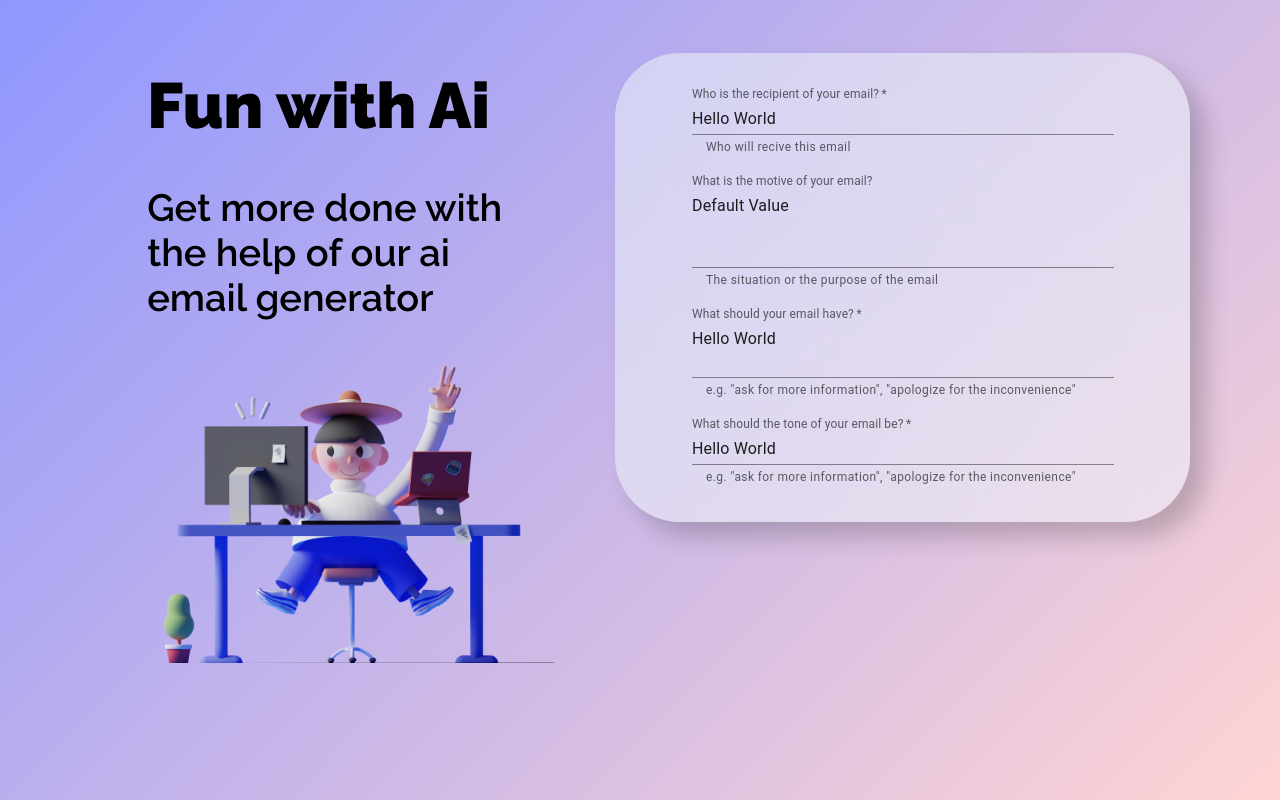
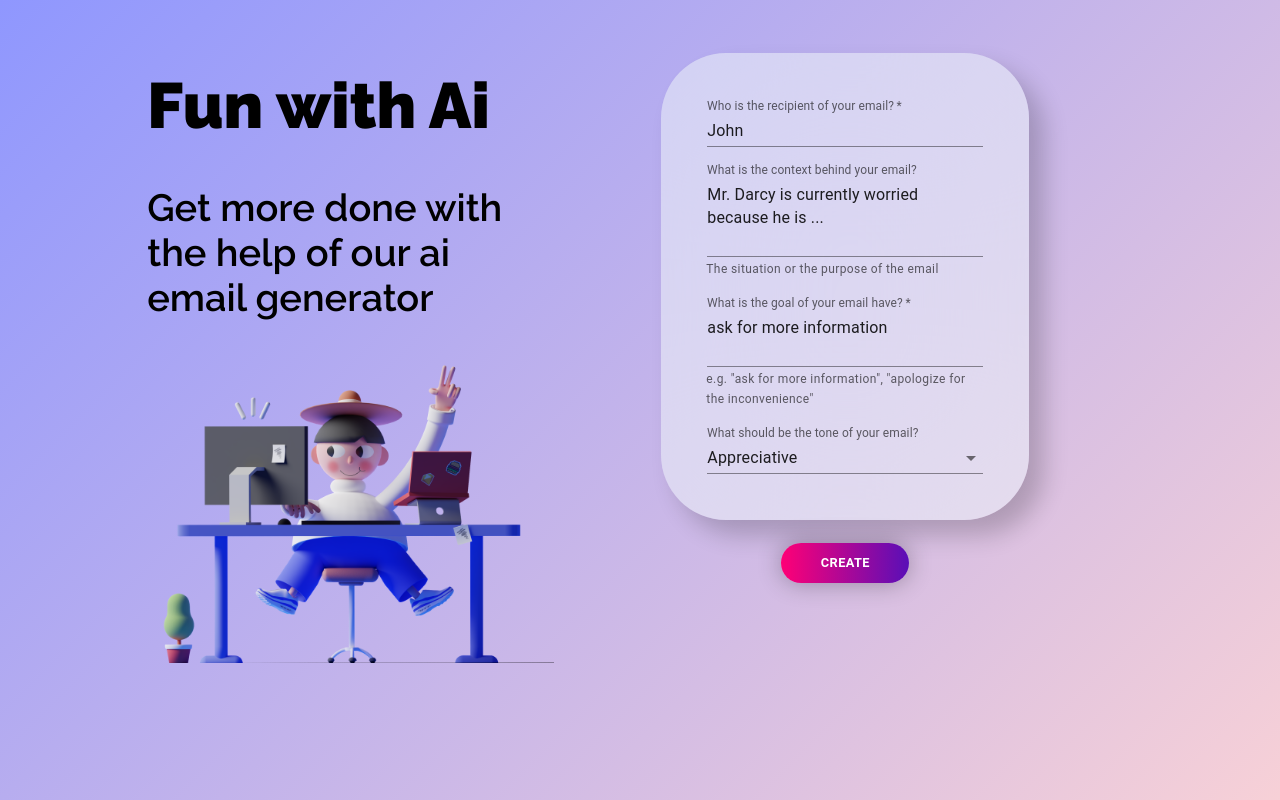
Before and after one commit to jeanethS/Shopify-frontend-developer-intern-challenge-fall-2022, a React (Create React App) app: page / in a window 1280 px wide. Shown: the top 800 px of the page. Built offline with nearby package versions, Linux system fonts and the light colour scheme.

Commit message:
added form :)

```diff
--- a/src/components/CreateEmailForm.jsx
+++ b/src/components/CreateEmailForm.jsx
@@ -1,18 +1,48 @@
 import React from "react";
 import { useState } from "react";
-import { FormControl, TextField, FormHelperText, Box } from "@mui/material";
-
+import {
+  FormControl,
+  TextField,
+  FormHelperText,
+  Box,
+  useMediaQuery,
+  Button,
+} from "@mui/material";
+import Autocomplete from "@mui/material/Autocomplete";
+const options = [
+  "Appreciative",
+  "Assertive",
+  "Confident",
+  "Cooperative",
+  "Encouraging",
+  "Formal",
+  "Friendly",
+  "Optimistic",
+];
 const CreateEmailForm = () => {
   /*const [recipent, setName] = useState("Composed TextField");*/
-
+  const [value, setValue] = useState(options[0]);
+  const [inputValue, setInputValue] = useState("");
   return (
     <Box
       component="form"
       sx={{
         padding: "1% 10%",
+        alignItems: "center",
+        textAlign: "center",
       }}
       Validate
       autoComplete="off"
+    >
+      <Box
+        sx={{
+          margin: useMediaQuery("(min-width:900px)") ? "5% 10%" : "1%",
+          background: "rgba(240, 247, 250, 0.5)",
+          boxShadow: "15px 15px 25px rgba(0, 0, 0, 0.2)",
+          backdropFilter: "blur(90px)",
+          borderRadius: useMediaQuery("(min-width:900px)") ? "65px" : "50px",
+          padding: "10%",
+        }}
       >
         <FormControl
           fullWidth={true}
@@ -22,14 +52,11 @@ const CreateEmailForm = () => {
         >
           <TextField
             required
-          id="standard-required"
+            id="recipientValue"
             label="Who is the recipient of your email?"
-          defaultValue="Hello World"
+            defaultValue="John"
             variant="standard"
           />
-        <FormHelperText id="my-helper-text">
-          Who will recive this email
-        </FormHelperText>
         </FormControl>
         <FormControl
           fullWidth={true}
@@ -38,15 +65,19 @@ const CreateEmailForm = () => {
           }}
         >
           <TextField
-          id="standard-multiline-static"
-          label="What is the motive of your email?"
+            id="purposeValue"
+            label="What is the context behind your email?"
             multiline
             rows={3}
-          placeholder="Mr. Darcy who is currently worried because he is unable to process payments in his online store"
-          defaultValue="Default Value"
+            defaultValue="Mr. Darcy is currently worried because he is ..."
             variant="standard"
           />
-        <FormHelperText id="my-helper-text">
+          <FormHelperText
+            id="purpose-helper-text"
+            sx={{
+              marginLeft: "-1px",
+            }}
+          >
             The situation or the purpose of the email
           </FormHelperText>
         </FormControl>
@@ -58,29 +89,59 @@ const CreateEmailForm = () => {
         >
           <TextField
             required
-          id="standard-required"
-          label="What should your email have?"
+            id="goalValue"
+            label="What is the goal of your email have?"
             multiline
             rows={2}
-          defaultValue="Hello World"
+            defaultValue="ask for more information"
             variant="standard"
           />
-        <FormHelperText id="my-helper-text">
+          <FormHelperText
+            id="my-helper-text"
+            sx={{
+              marginLeft: "-1px",
+            }}
+          >
             e.g. "ask for more information", "apologize for the inconvenience"
           </FormHelperText>
         </FormControl>
         <FormControl fullWidth={true}>
+          <Autocomplete
+            value={value}
+            onChange={(event, newValue) => {
+              setValue(newValue);
+            }}
+            inputValue={inputValue}
+            onInputChange={(event, newInputValue) => {
+              setInputValue(newInputValue);
+            }}
+            id="controllable-states-demo"
+            options={options}
+            renderInput={(params) => (
               <TextField
-          required
-          id="standard-required"
-          label="What should the tone of your email be?"
-          defaultValue="Hello World"
+                {...params}
+                label="What should be the tone of your email?"
                 variant="standard"
               />
-        <FormHelperText id="my-helper-text">
-          e.g. "ask for more information", "apologize for the inconvenience"
-        </FormHelperText>
+            )}
+          />
         </FormControl>
+      </Box>
+      <Button
+        variant="contained"
+        sx={{
+          background: "linear-gradient(90deg, #FF0076 0%, #590FB7 100%)",
+          boxShadow: "0px 0px 25px rgba(0, 0, 0, 0.3)",
+          borderRadius: useMediaQuery("(min-width:600px)") ? "20px" : "15px",
+          fontWeight: "700",
+          fontSize: "0.8rem",
+          height: "2.5rem",
+          width: useMediaQuery("(min-width:600px)") ? "8rem" : "15vw",
+          padding: "0.1rem",
+        }}
+      >
+        Create
+      </Button>
     </Box>
   );
 };
--- a/src/components/HeroSection.jsx
+++ b/src/components/HeroSection.jsx
@@ -2,7 +2,7 @@ import React from "react";
 import heropic from "../assets/Saly-10.png";
 import "./HeroSection.css";
 import CreateEmailForm from "./CreateEmailForm";
-import { useMediaQuery, Grid, Container } from "@mui/material";
+import { useMediaQuery, Grid, Container, Button, Box } from "@mui/material";
 const HeroSection = () => {
   //set the grid container height depending on the screen size
   /*const gridHeight = window.innerWidth > 600 ? "100vh" : "240vh";*/
@@ -13,14 +13,28 @@ const HeroSection = () => {
       sx={{
         background:
           "linear-gradient(135deg, rgba(115, 125, 254, 0.8) 0%, rgba(255, 202, 201, 0.8) 100%)",
-        height: useMediaQuery("(min-width:900px)") ? "100vh" : "240vh",
+        height: useMediaQuery("(min-width:900px)") ? "120vh" : "240vh",
         width: "100%",
         marginBottom: "5rem",
-        display: "flex",
+        /*display: "flex",*/
       }}
     >
-      <Grid container component="main" sx={{ padding: "2% 10%" }}>
-        <Grid item xs={false} sm={false} md={5}>
+      <Grid
+        container
+        component="main"
+        sx={{
+          padding: useMediaQuery("(min-width:900px)") ? "2% 10%" : "1%",
+        }}
+      >
+        <Grid
+          item
+          xs={false}
+          sm={false}
+          md={5}
+          sx={{
+            marginBottom: useMediaQuery("(min-width:900px)") ? "10%" : "10vh",
+          }}
+        >
           <h1 className="tittle">Fun with Ai</h1>
           <h2 className="tagline">
             Get more done with the help of our ai email generator
@@ -37,19 +51,8 @@ const HeroSection = () => {
             }}
           />
         </Grid>
-        <Grid item xs={false} sm={false} md={7} justifyContent="flex-end">
-          <Container
-            sx={{
-              margin: "5% 10%",
-              background: "rgba(240, 247, 250, 0.5)",
-              boxShadow: "15px 15px 25px rgba(0, 0, 0, 0.2)",
-              backdropFilter: "blur(90px)",
-              borderRadius: "65px",
-              padding: "5%",
-            }}
-          >
-            <CreateEmailForm />
-          </Container>
+        <Grid item xs={false} sm={false} md={7}>
+          <CreateEmailForm />
         </Grid>
       </Grid>
     </Container>
```
Lines whose indentation alone changed are shown as unchanged.
